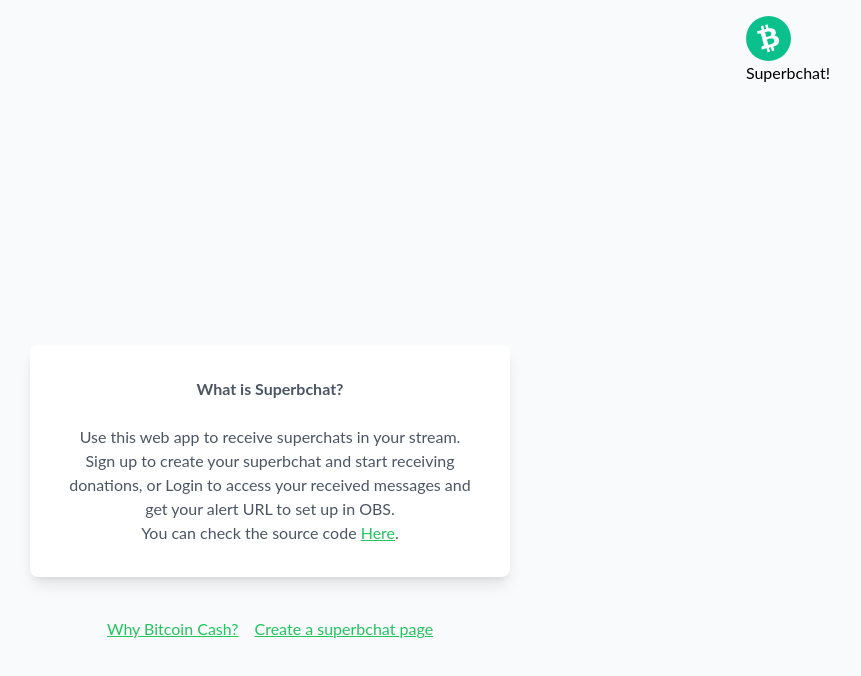
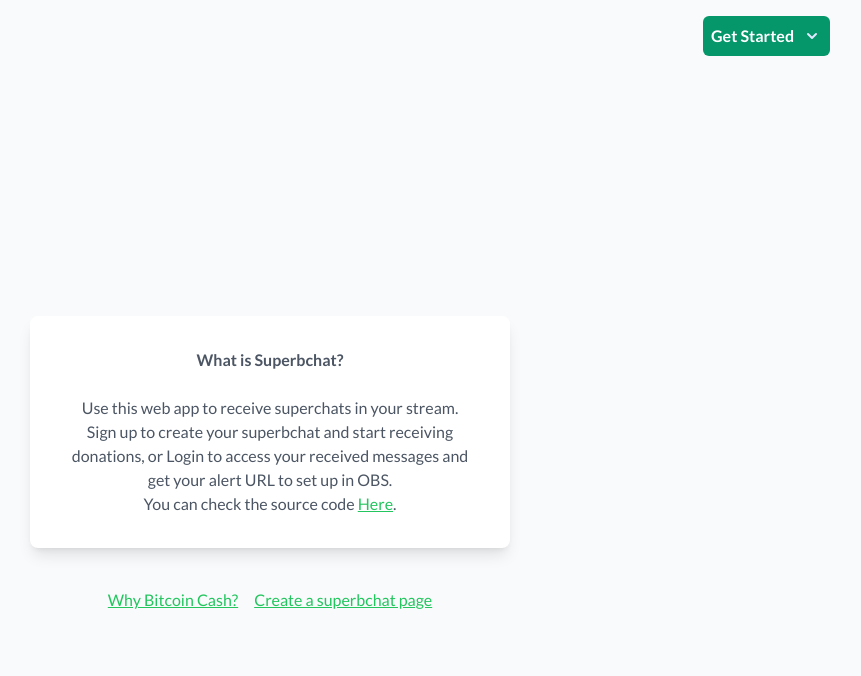
Before and after one commit to vulkan0n/superbchat, a Vue app in the folder frontend/: page / in a window 1280 px wide. Shown: the top 676 px of the page, without its empty margins (370-1231 px from the left). Built offline with nearby package versions, Linux system fonts and the light colour scheme.

Commit message:
Fix header behaviour and design

```diff
--- a/frontend/index.html
+++ b/frontend/index.html
@@ -3,6 +3,7 @@
   <head>
     <meta charset="UTF-8" />
     <link rel="icon" href="src/assets/bitcoin-cash-bch-logo.svg" />
+    <link rel="stylesheet" href="https://fonts.googleapis.com/css2?family=Lato:wght@400;600;700&display=swap">
     <meta name="viewport" content="width=device-width, initial-scale=1.0" />
     <script src="https://unpkg.com/@bitjson/qr-code@1.0.2/dist/qr-code.js"></script>
     <script
@@ -12,7 +13,7 @@
     ></script>
     <title>Superbchat</title>
   </head>
-  <body>
+  <body style="font-family: Lato, sans-serif;">
     <div id="app"></div>
     <script type="module" src="/src/main.js"></script>
   </body>
--- a/frontend/src/App.vue
+++ b/frontend/src/App.vue
@@ -1,30 +1,78 @@
 <script>
-import { RouterLink, RouterView } from "vue-router";
+import { RouterLink, RouterView, useRoute } from "vue-router";
+import { ref } from "vue";
+
 export default {
   setup() {
-    return { RouterLink, RouterView };
+    const route = useRoute();
+    const routesWithHeader = ["home", "superbchat", "404"];
+    let show = ref(false);
+    return {
+      RouterLink,
+      RouterView,
+      route,
+      routesWithHeader,
+      show,
+    };
   },
 };
 </script>
 
 <template>
-  <div
-    class="bg-gray-50 flex flex-col min-h-screen"
-    style="font-family: Lato, sans-serif"
-  >
-    <header class="max-w-6xl w-full flex justify-end m-auto mt-4 pr-4">
-      <RouterLink to="/">
-        <div class="title">
-          <img
-            alt="BCH logo"
-            class="logo"
-            src="@/assets/bitcoin-cash-bch-logo.svg"
-            width="45"
-            height="45"
-          />
-          <h1>Superbchat!</h1>
+  <div class="bg-gray-50 flex flex-col min-h-screen">
+    <header
+      v-show="routesWithHeader.includes(route.name)"
+      class="max-w-6xl w-full flex justify-end m-auto mt-4 pr-4"
+    >
+      <div>
+        <div class="relative">
+          <!-- Dropdown toggle button -->
+          <button
+            @click="show = !show"
+            class="flex items-center p-2 text-white bg-emerald-600 rounded-md font-bold"
+          >
+            <span class="mr-2">Get Started</span>
+            <svg
+              class="w-5 h-5 text-indigo-100 dark:text-white"
+              xmlns="http://www.w3.org/2000/svg"
+              viewBox="0 0 20 20"
+              fill="currentColor"
+            >
+              <path
+                fill-rule="evenodd"
+                d="M5.293 7.293a1 1 0 011.414 0L10 10.586l3.293-3.293a1 1 0 111.414 1.414l-4 4a1 1 0 01-1.414 0l-4-4a1 1 0 010-1.414z"
+                clip-rule="evenodd"
+              />
+            </svg>
+          </button>
+
+          <!-- Dropdown menu -->
+          <div
+            v-show="show"
+            class="absolute right-0 py-2 mt-2 bg-emerald-500 rounded-md shadow-xl w-44"
+          >
+            <router-link
+              to="/"
+              class="block px-4 py-2 text-sm text-white hover:bg-emerald-400"
+              v-show="route.name != 'home'"
+            >
+              What is Superbchat?
+            </router-link>
+            <router-link
+              to="/user/signup"
+              class="block px-4 py-2 text-sm text-white hover:bg-emerald-400"
+            >
+              Create a page
+            </router-link>
+            <router-link
+              to="/user/login"
+              class="block px-4 py-2 text-sm text-white hover:bg-emerald-400"
+            >
+              Login
+            </router-link>
+          </div>
         </div>
-      </RouterLink>
+      </div>
     </header>
     <div class="mt-2 flex-1 flex items-center justify-center flex-col">
       <RouterView />
--- a/frontend/src/views/SuperbchatView.vue
+++ b/frontend/src/views/SuperbchatView.vue
@@ -1,35 +1,36 @@
 <script>
 import { useRouter, useRoute } from "vue-router";
-import { onBeforeMount } from "vue";
 import { onMounted, ref } from "vue";
 import { BaseWallet, Wallet } from "mainnet-js";
 
 const fakeUsers = ["vulkan0n", "pepe"];
 const walletAddress = ref();
+const isValidUser = ref(true);
 
 export default {
   setup() {
     const user = useRoute().params.user;
     const router = useRouter();
 
-    onBeforeMount(() => {
-      if (!fakeUsers.includes(user)) router.push({ name: "404" });
+    onMounted(async () => {
+      if (!fakeUsers.includes(user)) {
+        router.push({ name: "404" });
+        isValidUser.value = false;
+      } else {
+        BaseWallet.StorageProvider = IndexedDBProvider;
+        const wallet = await Wallet.named(`user:${user}`);
+        console.log(wallet);
+        walletAddress.value = wallet.address;
+      }
     });
 
-    onMounted(async () => {
-      BaseWallet.StorageProvider = IndexedDBProvider;
-      const wallet = await Wallet.named(`user:${user}`);
-      console.log(wallet);
-      walletAddress.value = wallet.address;
-    });
-
-    return { user, walletAddress };
+    return { user, walletAddress, isValidUser };
   },
 };
 </script>
 
 <template>
-  <main>
+  <main v-show="isValidUser">
     <h1>Superbchat {{ user }}</h1>
 
     <h3>{{ walletAddress }}</h3>
```
